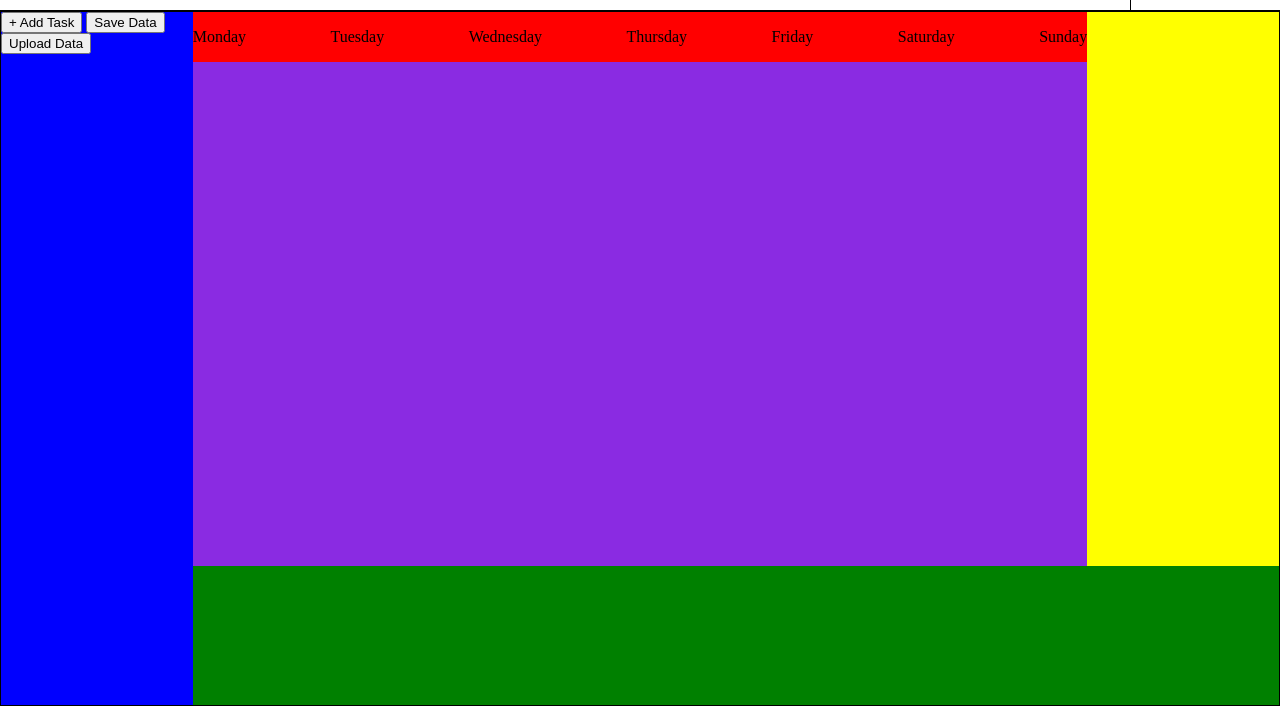
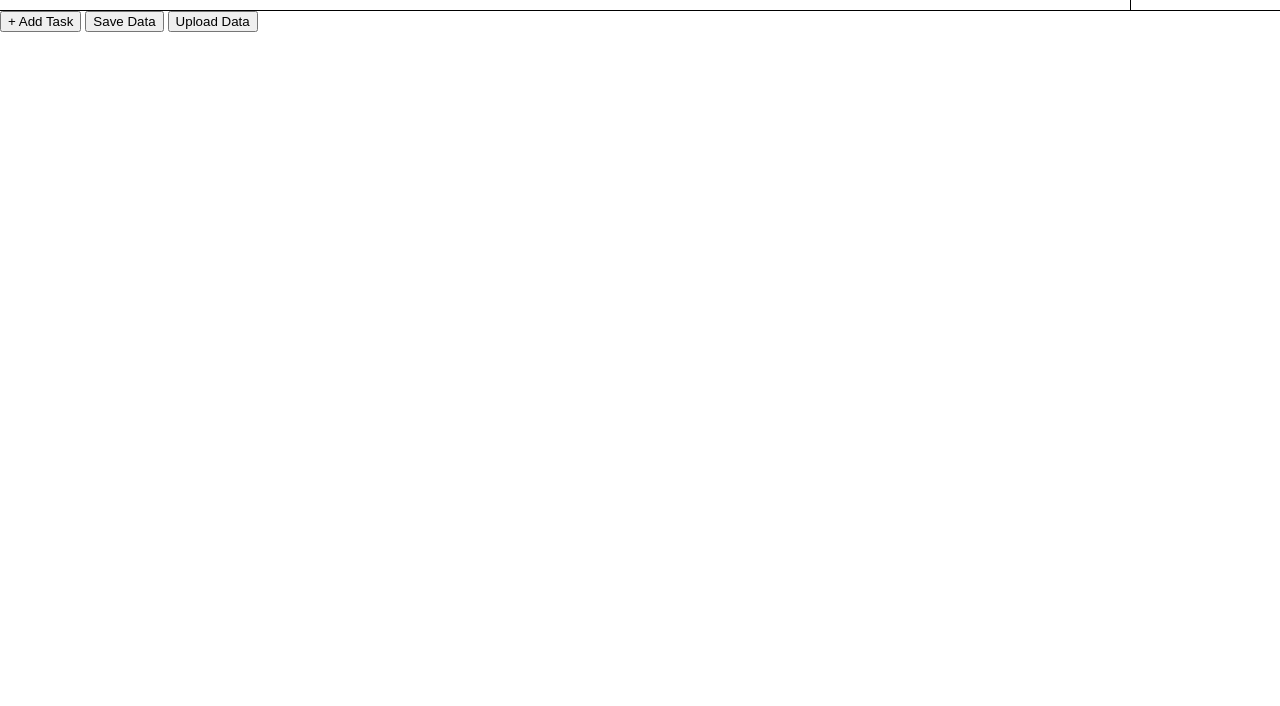
Before and after one commit to MR-Farabough/todoApp, a plain HTML site: page index.html in a window 1280 px wide. Shown: the part 106-812 px from the top of the page. Drawn offline with Linux system fonts and the light colour scheme.

Commit message:
Removed current layout (kept header)

```diff
--- a/index.html
+++ b/index.html
@@ -72,28 +72,13 @@
 			</div>
 		</div>
 		<div class="app-body">
-			<div class="left-column">
 			<button data-modal-target="#modal" id="new-task-button">
 				+ Add Task
 			</button>
 			<button id="saveData">Save Data</button>
 			<button id="uploadData">Upload Data</button>
 			<div class="cards-left"></div>
-			</div>
-			<div class="calendarBody">
-				<div class="weekName">
-					<p>Monday</p>
-					<p>Tuesday</p>
-					<p>Wednesday</p>
-					<p>Thursday</p>
-					<p>Friday</p>
-					<p>Saturday</p>
-					<p>Sunday</p>
-				</div>
-				<div class="calendar"></div>
-			</div>
 			<div class="footer"></div>
-			<div class="right-column"></div>
 		</div>
 	</body>
 </html>
--- a/style.css
+++ b/style.css
@@ -121,109 +121,3 @@ html {
 	min-height: 15px;
 }
 /* APP BODY */
-.app-body {
-	display: grid;
-	grid-template-columns: minmax(50px, 15%) minmax(145px, 70%) minmax(50px, 15%);
-	grid-template-rows: minmax(50px, 10%) minmax(250px, 70%) minmax(50px, 20%);
-	border: 1px solid black;
-	height: 86.6vh;
-}
-
-.left-column {
-	grid-row: 1 / 4;
-	grid-column: 1 / 2;
-	background-color: blue;
-}
-
-.footer {
-	grid-row: 3 / 4;
-	grid-column: 2 / 4;
-	background-color: green;
-}
-/* CALENDAR */
-.calendarBody {
-	grid-row: 1 / 3;
-	grid-column: 2 / 3;
-	background-color: purple;
-	display: grid;
-	grid-template-columns: 7;
-	grid-template-rows: 50px repeat(5, 19%);
-}
-
-.weekName {
-	grid-row: 1 / 2;
-	grid-column: 1 / 8;
-	background-color: red;
-	display: flex;
-	justify-content: space-between;
-	align-items: center;
-}
-
-.calendar {
-	grid-row: 2 / 7;
-	grid-column: 1 / 8;
-	background-color: blueviolet;
-}
-/* RIGHT COLUMN */
-.right-column {
-	grid-row: 1 / 3;
-	grid-column: 3 / 4;
-	background-color: yellow;
-}
-/* TASK CARD STYLING */
-.card {
-	padding: 5px;
-	margin: 5px;
-	background-color: white;
-	border-radius: 10px;
-}
-
-.cards-left {
-	margin-top: 20px;
-	display: flex;
-	flex-direction: column;
-	height: 90%;
-	justify-content: space-evenly;
-}
-
-/* FOOTER */
-/* .app-body {
-	display: grid;
-	border: 1px solid black;
-	grid-template-rows: 50px repeat(5 100px) 250px;
-	grid-template-columns: 200px repeat(7 100px) 200px;
-}
-
-.left-column {
-	border: 1px solid black;
-	background-color: green;
-	grid-row: 1 / 8;
-	grid-column: 1 / 2;
-}
-
-.weekName > p {
-	border: 1px solid black;
-	grid-row: 1 / 2;
-	grid-column: 2 / 8;
-	display: flex;
-	justify-content: space-between;
-	align-items: center;
-}
-
-.calendar {
-	border: 1px solid black;
-	grid-row: 2 / 7;
-	grid-column: 2 / 9;
-}
-
-.footer {
-	border: 1px solid black;
-	grid-row: 6 / 8;
-	grid-column: 2 / 9;
-}
-
-.right-column {
-	border: 1px solid black;
-	grid-column: 8 / 9;
-	grid-row: 1 / 6;
-} */
```
Lines whose indentation alone changed are shown as unchanged.
